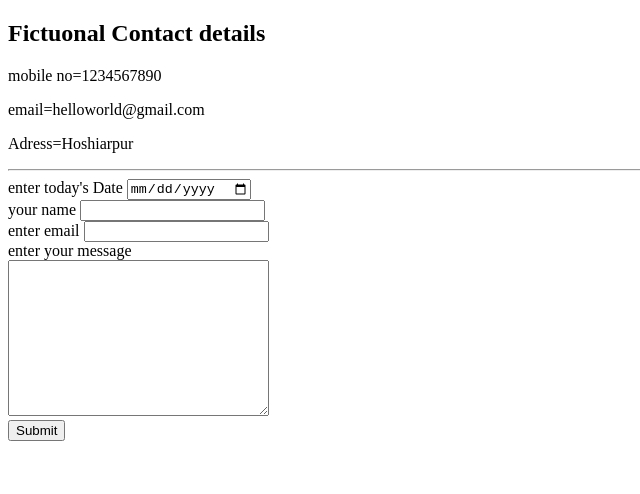
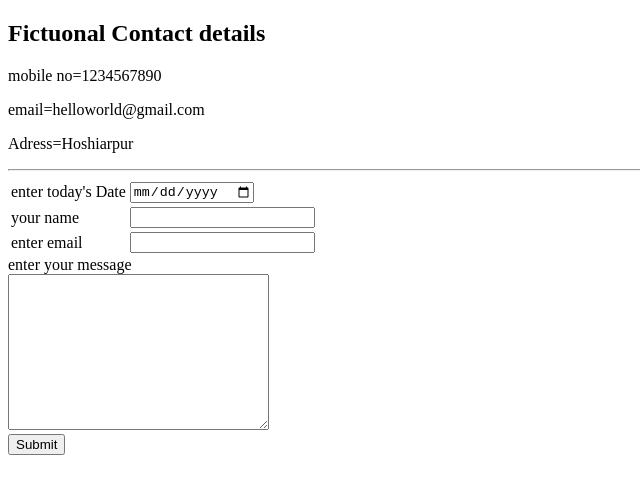
Before and after one commit to Rahul369Verma/CV, a plain HTML site: page contact.html in a window 1280 px wide. Shown: the whole page, without its empty margins (0-640 px from the left). Drawn offline with Linux system fonts and the light colour scheme.

Commit message:
Update contact.html

```diff
--- a/contact.html
+++ b/contact.html
@@ -11,12 +11,26 @@
 	<p>Adress=Hoshiarpur</p>
 	<hr>
 	<form action="mailto:info@raj963verma@gmail.com" enctype="text/plain">
-		<label for="">enter today's Date</label>
-		<input type="date" name="today'sdate"><br>
-		<label for="">your name</label>
-		<input type="text" name="yourname"><br>
-		<label for="">enter email</label>
-		<input type="email" name="youremail"><br>
+
+
+		<table>
+			<tr>
+				<td><label for="">enter today's Date</label></td>
+			<td><input type="date" name="today'sdate"></td></tr>
+			<tr><td><label for="">your name</label></td>
+<td><input type="text" name="yourname"></td>
+
+			</tr>
+			<tr><td><label for="">enter email</label></td>
+
+			<td><input type="email" name="youremail"></td>
+
+			</tr>
+		</table>
+
+
+
+
 		<label for="">enter your message</label><br>
 		<textarea name="yourmessage" id="" cols="30" rows="10"></textarea><br>
 		<input type="submit" name="" id=""><br>
```
